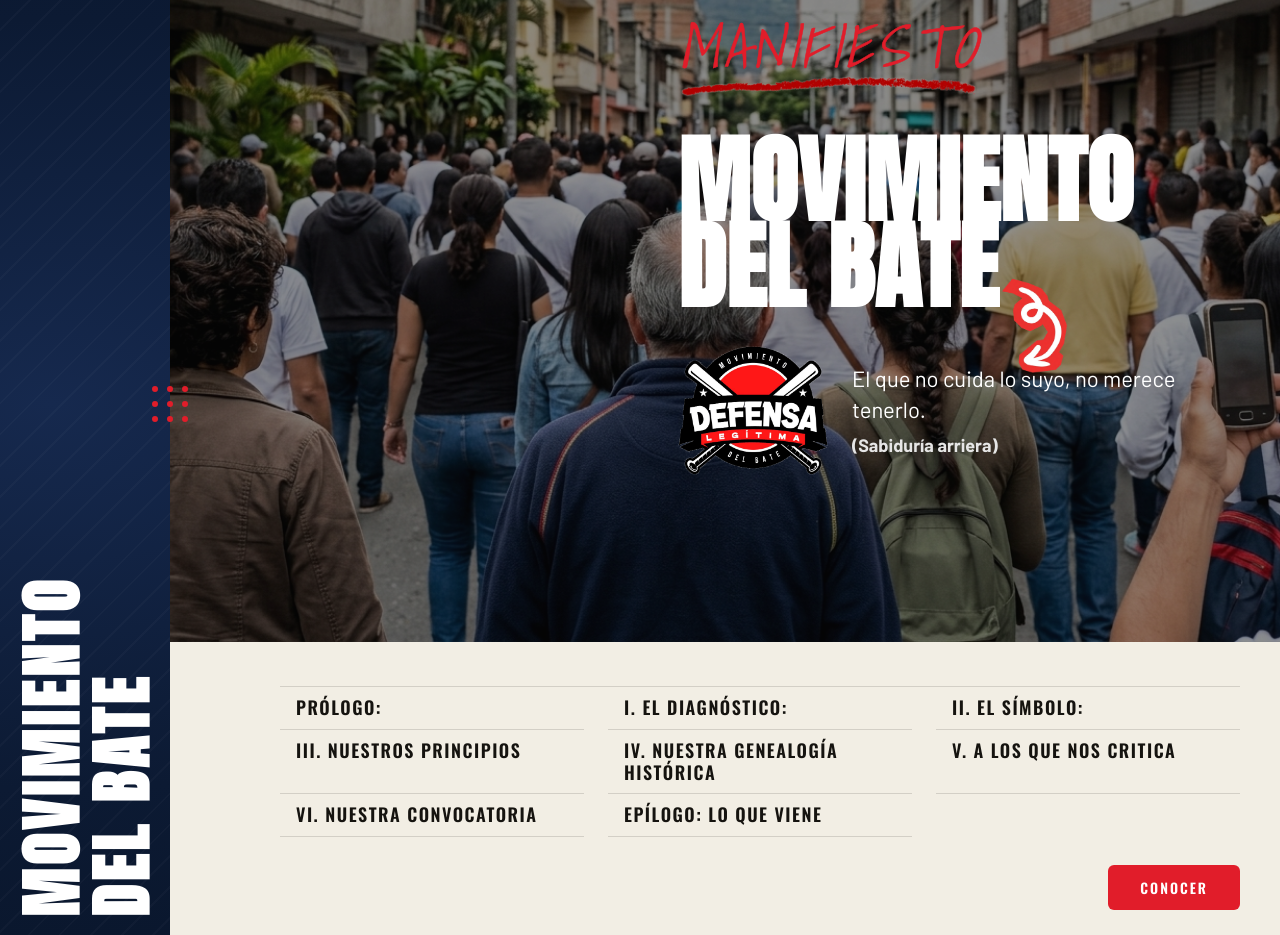
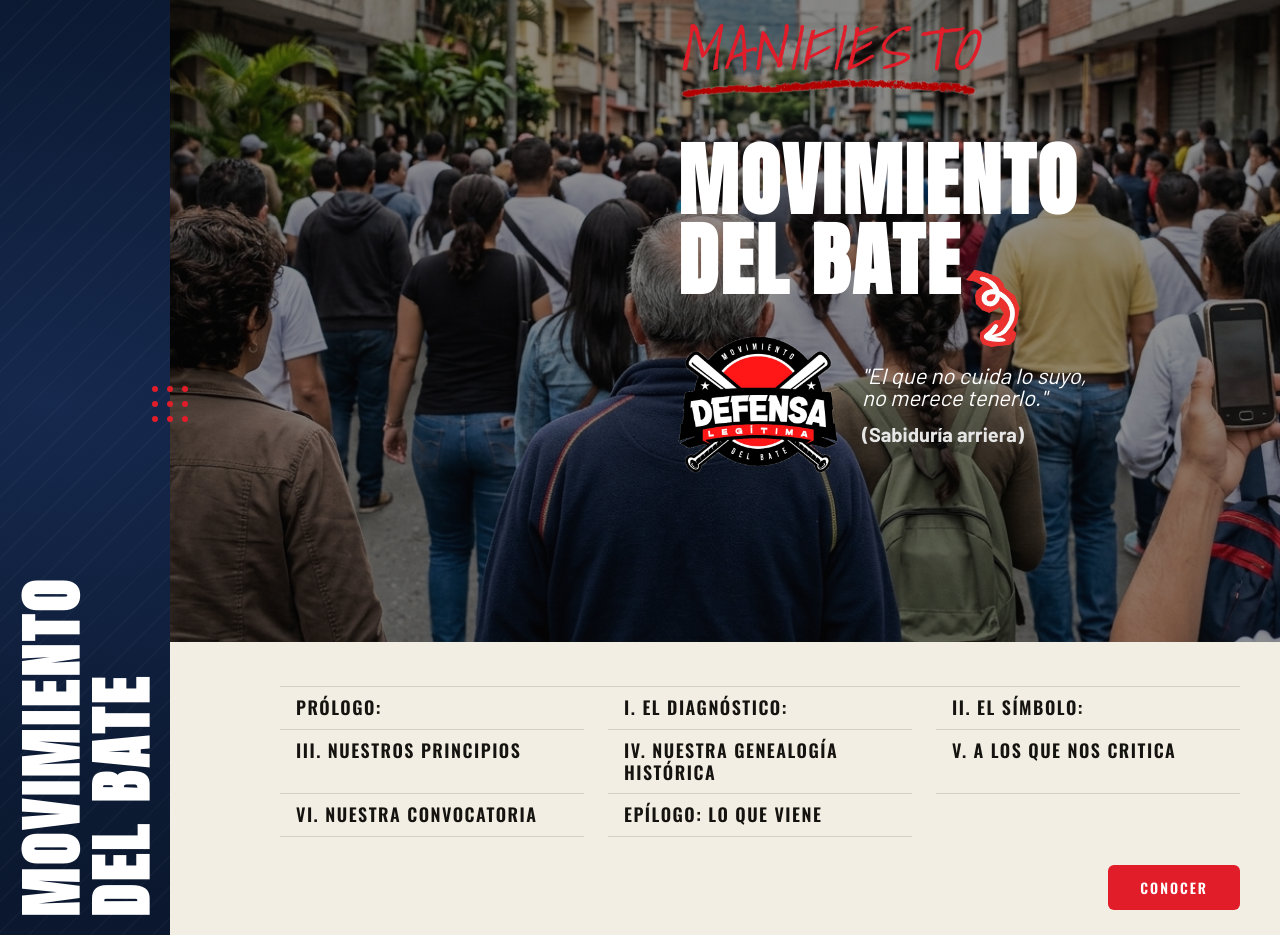
Before and after one commit to EsneiderCdD/movimiento-bate, a Next.js app: page / in a window 1280 px wide. Shown: the part 1480-2415 px from the top of the page. Built offline with nearby package versions, Linux system fonts and the light colour scheme.

Commit message:
feat(nosotros): Desing

```diff
--- a/src/components/specific/nosotros/NosotrosContent.module.css
+++ b/src/components/specific/nosotros/NosotrosContent.module.css
@@ -121,9 +121,9 @@
 .title {
   position: relative;
   font-family: var(--font-anton);
-  font-size: 96px;
-  line-height: 0.9;
-  letter-spacing: 0.5px;
+  font-size: 80px;
+  line-height: 1;
+  letter-spacing: 2.5px;
   text-transform: uppercase;
   font-weight: 700;
   color: var(--blanco);
@@ -143,7 +143,7 @@
 }
 
 .logo {
-  width: 150px;
+  width: 160px;
   height: auto;
   display: block;
 }
@@ -159,17 +159,19 @@
 .quote {
   font-family: var(--font-barlow);
   font-size: 22px;
-  line-height: 1.4;
+  line-height: 1;
   font-weight: 400;
+  font-style: italic;
   color: var(--blanco);
   margin: 0;
 }
 
 .author {
   display: block;
-  margin-top: 8px;
-  font-size: 18px;
+  margin-top: 16px;
+  font-size: 20px;
   font-weight: 700;
+  font-style: normal;
   color: #e6e6e6;
 }
 
--- a/src/components/specific/nosotros/NosotrosContent.tsx
+++ b/src/components/specific/nosotros/NosotrosContent.tsx
@@ -59,7 +59,9 @@ export default function NosotrosContent() {
                 className={styles.logo}
               />
               <blockquote className={styles.quote}>
-                El que no cuida lo suyo, no merece tenerlo.
+                "El que no cuida lo suyo,
+                <br />
+                no merece tenerlo."
                 <span className={styles.author}>(Sabiduría arriera)</span>
               </blockquote>
             </div>
```
